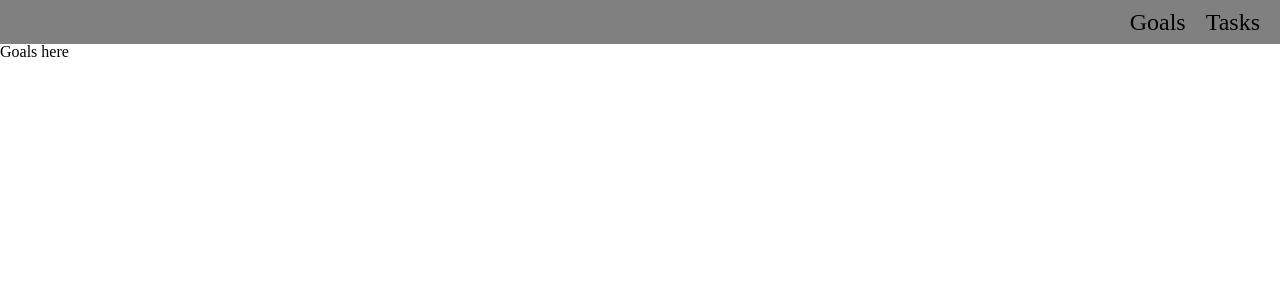
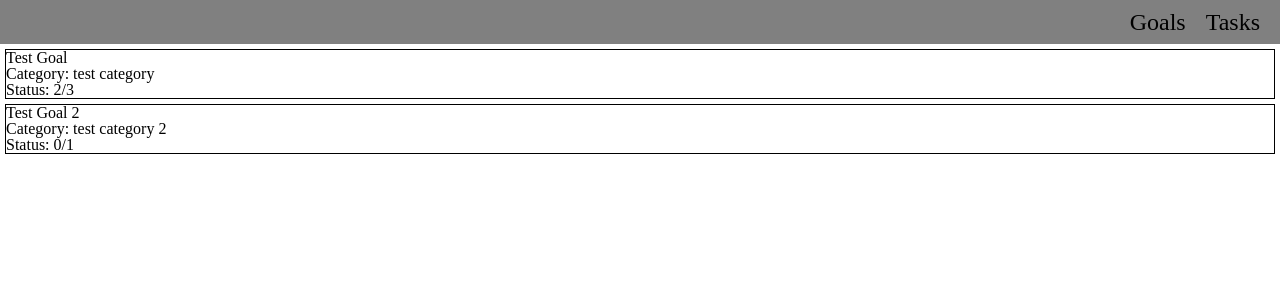
Before and after one commit to stackpearson/goal-tracker-fe, a React (Create React App) app: page /goals in a window 1280 px wide. Shown: the top 300 px of the page. Built offline with nearby package versions, Linux system fonts and the light colour scheme.

Commit message:
updated goal so the progress reflects how many of each tasks has been completed for each goal

```diff
--- a/src/Goal.js
+++ b/src/Goal.js
@@ -1,6 +1,27 @@
-const Goal = () => {
+import {useState, useEffect} from 'react'
+
+const Goal = (props) => {
+
+    const [progress, setProgress] = useState(0)
+
+    useEffect(() => {
+        let count = 0
+        props.data.goalTasks.forEach(task => {
+
+            if (task.taskComplete === true) {
+                count += 1
+                console.log(count)
+            }
+            setProgress(count)
+        })
+    }, [props.data])
+
     return(
-        <div>Individual Goal Here</div>
+        <div className='goal__container'>
+            <h2>{props.data.goalName}</h2>
+            <h2>Category: {props.data.goalCategory}</h2>
+            <h2>Status: {progress}/{props.data.goalTasks.length}</h2>
+        </div>
     )
 }
 
--- a/src/Goals.js
+++ b/src/Goals.js
@@ -1,7 +1,26 @@
-const Goals = () => {
+import { connect } from "react-redux"
+import Goal from './Goal';
+
+const Goals = (props) => {
     return(
-        <div>Goals here</div>
+        <div>
+            {props.goalsOnProps.goals.map(goal => {
+                return (
+                    <Goal key={goal.goalId} data={goal} />
+                )
+
+            })}
+        </div>
     )
 }
 
-export default Goals
+const mapStateToProps = state => {
+    return {
+        goalsOnProps: state.goalReducer
+    }
+}
+
+export default connect(
+    mapStateToProps,
+    {}
+)(Goals)
--- a/src/index.scss
+++ b/src/index.scss
@@ -22,3 +22,8 @@ nav {
     }
   }
 }
+
+.goal__container {
+  border: 1px solid black;
+  margin: 5px;
+}
--- a/src/reducers/goalReducer.js
+++ b/src/reducers/goalReducer.js
@@ -7,6 +7,21 @@ export const initialState = {
             goalTasks: [
                 {
                     taskId: 1,
+                    goalId: 1,
+                    taskName: 'Test Task',
+                    taskComplete: true
+                },
+
+                {
+                    taskId: 2,
+                    goalId: 1,
+                    taskName: 'Test Task',
+                    taskComplete: true
+                },
+
+                {
+                    taskId: 3,
+                    goalId: 1,
                     taskName: 'Test Task',
                     taskComplete: false
                 }
@@ -18,8 +33,9 @@ export const initialState = {
             goalCategory: ['test category 2'],
             goalTasks: [
                 {
-                    taskId: 2,
-                    taskName: 'Test Task 2',
+                    taskId: 4,
+                    goalId: 2,
+                    taskName: 'Test Task',
                     taskComplete: false
                 }
             ]
```
Also changed, not shown: 1 other file (tests, documents, lock files or other folders).
